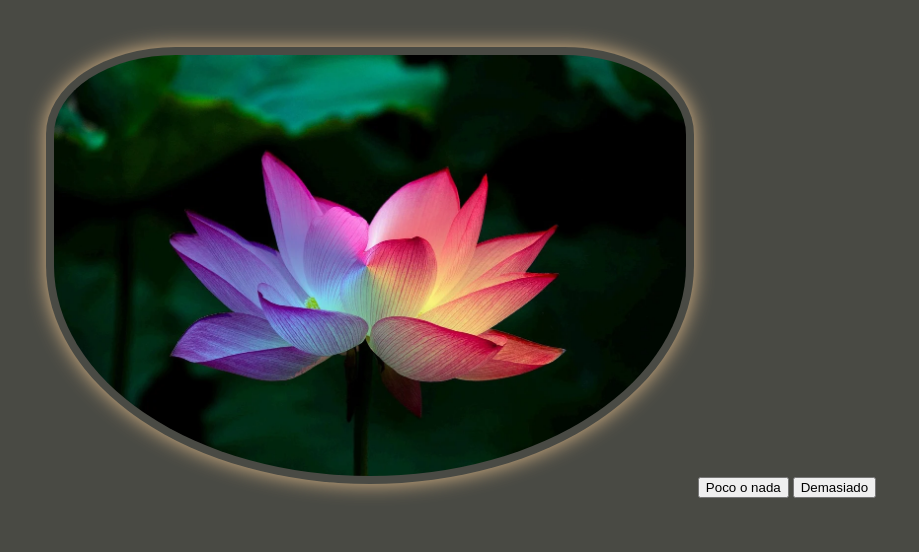
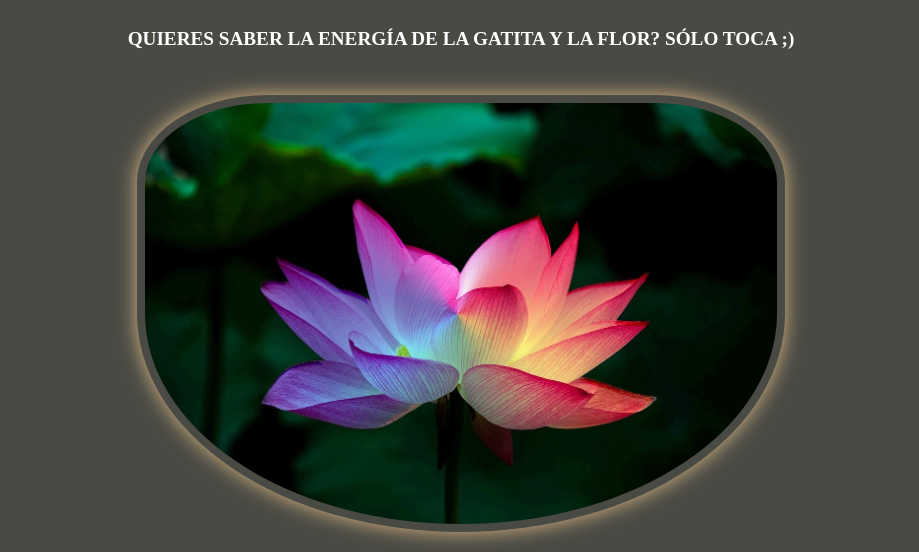
Before and after one commit to aizealous/hi2, a plain HTML site: page index.html in a window 1280 px wide. Shown: the part 606-1158 px from the top of the page, without its empty margins (179-1098 px from the left). Before the commit the page ends 1112 px from the top, so only its background shows below. Drawn offline with Linux system fonts and the light colour scheme.

Commit message:
4 commit

```diff
--- a/index.html
+++ b/index.html
@@ -160,7 +160,7 @@
 
    <body>
 
-   <img class= "cat" src="./yoga-cat3.png" alt="grrrr grrrr click acá">
+   <img class= "cat" src="./yoga-cat3.png" alt="grrrr grrrr click acá" onclick="vibrateImg()">
    <h1>LEELO DE IZQUIERDA A DERECHA HACIENDO DOBLE CLICK EN CADA RECUADRO ;)</h1>
 
    <div class= "card">
@@ -197,15 +197,14 @@
       </ul>
 
    </div>
-   <img class= "flower" src="./pic3.webp" alt="flor">
+   <h1>QUIERES SABER LA ENERGÍA DE LA GATITA Y LA FLOR? SÓLO TOCA ;)</h1>
+   <img class= "flower" src="./pic3.webp" alt="flor" onclick="vibrateImg()">
 
-   <button onclick="vibrateTwoTimes()">Poco o nada</button>
-   <button onclick="vibrateTwoTimes()">Demasiado</button>
 
    </body>
    <script>
-      const vibrateTwoTimes = () => {
-      window.navigator.vibrate([1000,100,1000,100,1000,100,1000,100,500, 100, 500, 50, 500, 50, 1000,100, 500, 100, 800, 100, 500, 100,1000])
+      const vibrateImg = () => {
+      window.navigator.vibrate([1000,100,1000,100,1000,100,1000,100,500, 100, 500, 50, 500, 50, 1000,100, 500, 100, 800, 100, 500, 100,1000, 100, 800, 100, 500, 100,1000])
     }
    </script>
 </html>
```
